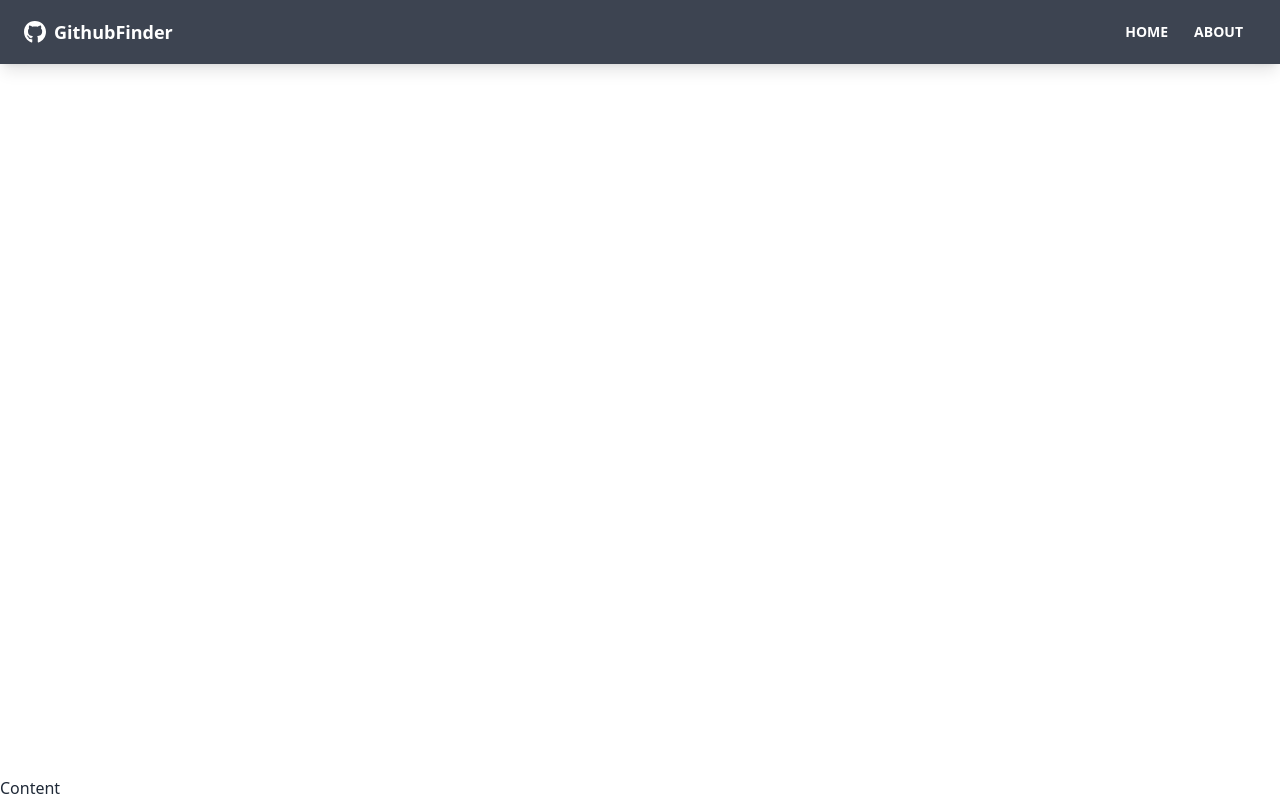
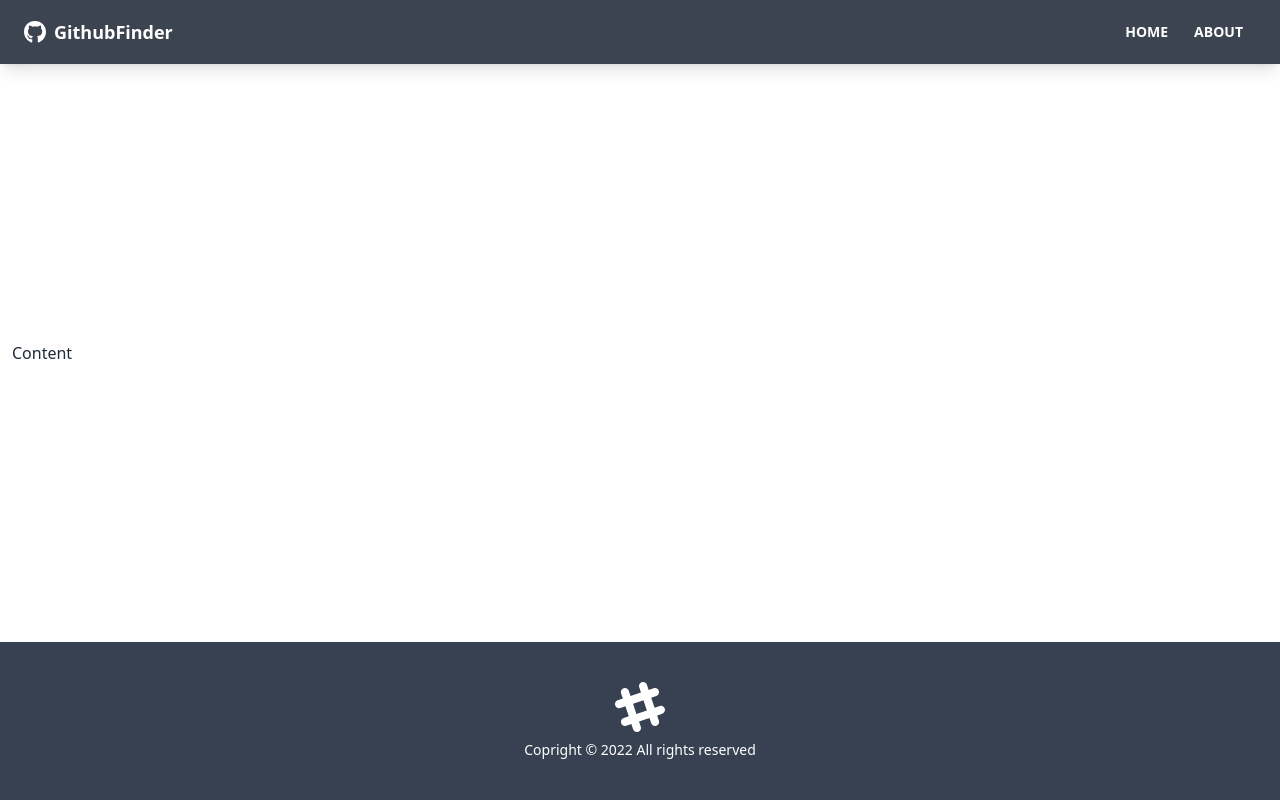
Before and after one commit to ReaganDev/Github-finder, a React (Create React App) app: page / in a window 1280 px wide. Built offline with nearby package versions, Linux system fonts and the light colour scheme.

Commit message:
Footer component

```diff
--- a/src/App.js
+++ b/src/App.js
@@ -1,4 +1,5 @@
 import { BrowserRouter as Router, Routes, Route } from 'react-router-dom'
+import Footer from './components/layout/Footer'
 import Navbar from './components/layout/Navbar'
 
 function App() {
@@ -6,7 +7,8 @@
 		<Router>
         <div className="flex flex-col justify-between h-screen">
           <Navbar />
-          <main>Content</main>
+        <main className='container mx-auto px-3 pb-12'>Content</main>
+        <Footer />
         </div>
 		</Router>
 	)
--- /dev/null
+++ b/src/components/layout/Footer.jsx
@@ -0,0 +1,25 @@
+
+
+const Footer = () => {
+    const year = new Date().getFullYear()
+    return (
+			<footer className='footer p-10 bg-gray-700 text-primary-content footer-center'>
+				<div>
+					<svg
+						width='50'
+						height='50'
+						viewBox='0 0 24 24'
+						xmlns='http://www.w3.org/2000/svg'
+						fillRule='evenodd'
+						clipRule='evenodd'
+						className='inline-block fill-current'
+					>
+						<path d='M22.672 15.226l-2.432.811.841 2.515c.33 1.019-.209 2.127-1.23 2.456-1.15.325-2.148-.321-2.463-1.226l-.84-2.518-5.013 1.677.84 2.517c.391 1.203-.434 2.542-1.831 2.542-.88 0-1.601-.564-1.86-1.314l-.842-2.516-2.431.809c-1.135.328-2.145-.317-2.463-1.229-.329-1.018.211-2.127 1.231-2.456l2.432-.809-1.621-4.823-2.432.808c-1.355.384-2.558-.59-2.558-1.839 0-.817.509-1.582 1.327-1.846l2.433-.809-.842-2.515c-.33-1.02.211-2.129 1.232-2.458 1.02-.329 2.13.209 2.461 1.229l.842 2.515 5.011-1.677-.839-2.517c-.403-1.238.484-2.553 1.843-2.553.819 0 1.585.509 1.85 1.326l.841 2.517 2.431-.81c1.02-.33 2.131.211 2.461 1.229.332 1.018-.21 2.126-1.23 2.456l-2.433.809 1.622 4.823 2.433-.809c1.242-.401 2.557.484 2.557 1.838 0 .819-.51 1.583-1.328 1.847m-8.992-6.428l-5.01 1.675 1.619 4.828 5.011-1.674-1.62-4.829z'></path>
+                </svg>
+                <p>Copright &copy; { year} All rights reserved</p>
+				</div>
+			</footer>
+		)
+}
+
+export default Footer
```
